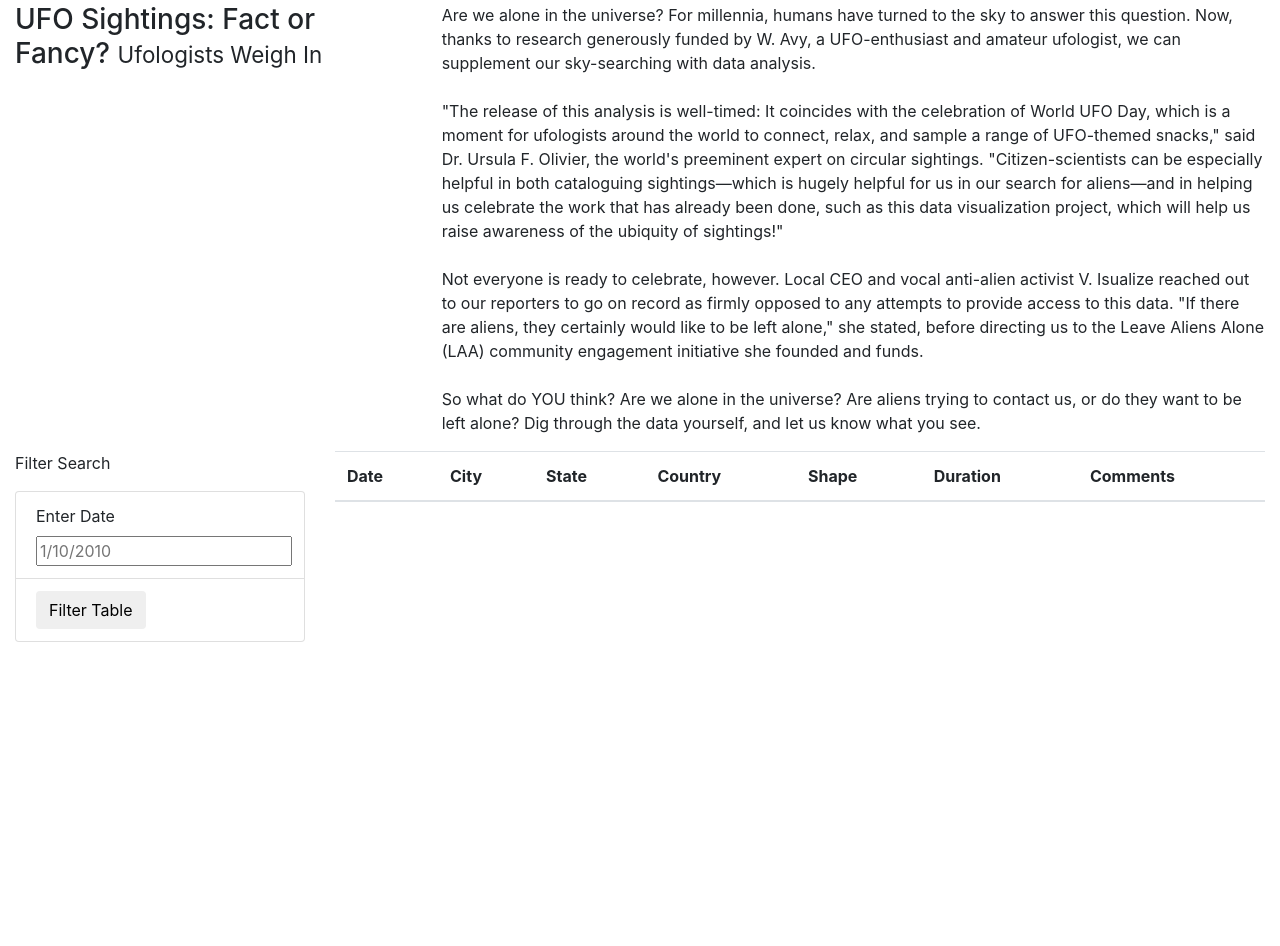
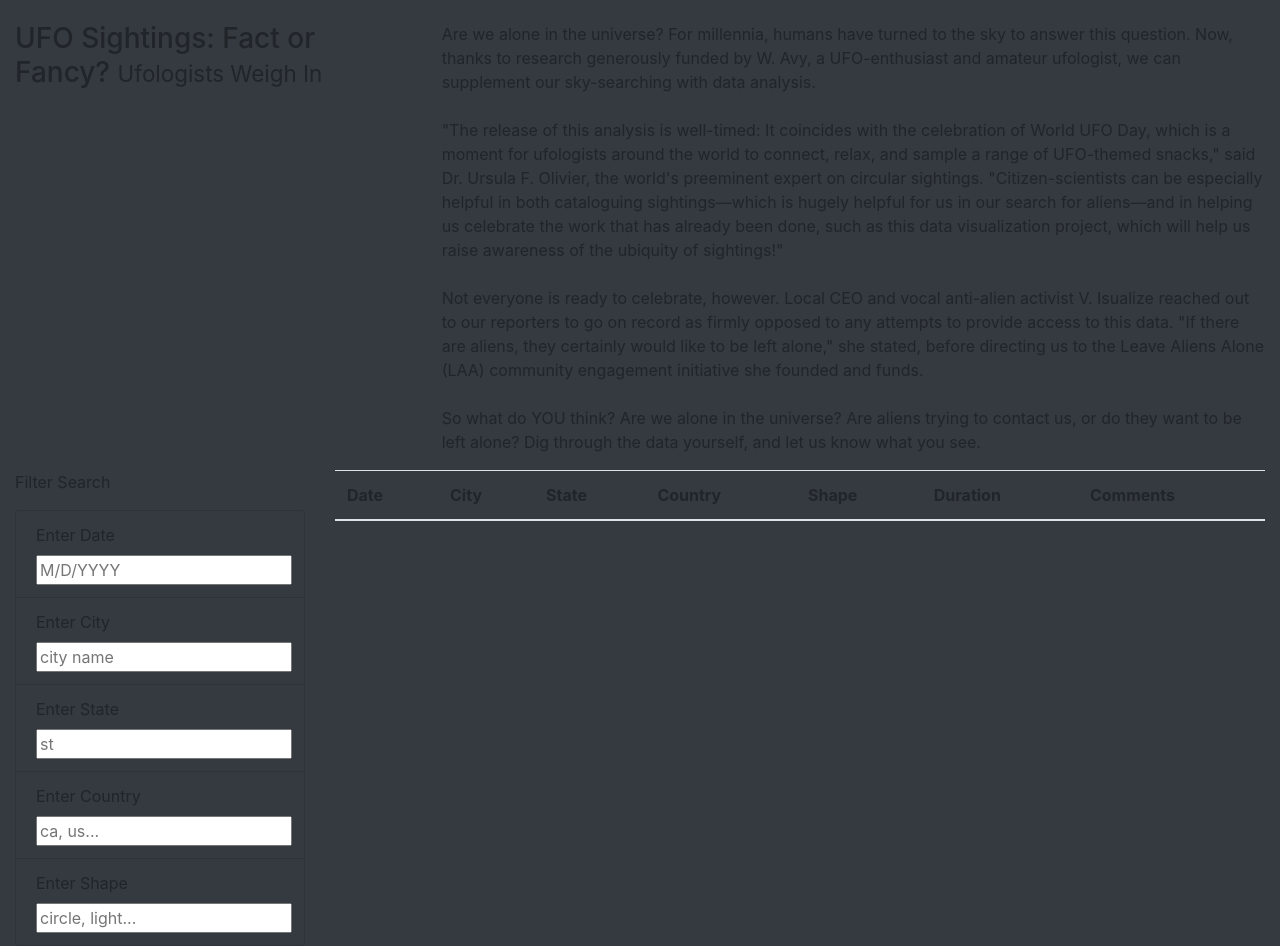
Before and after one commit to lemuslau/UFOs, a plain HTML site: page index.html in a window 1280 px wide. Shown: the part 269-1215 px from the top of the page. Before the commit the page ends 911 px from the top, so only its background shows below. Drawn offline with nearby package versions, Linux system fonts and the light colour scheme.

Commit message:
creating filters, deliverable 1

```diff
--- a/index.html
+++ b/index.html
@@ -13,13 +13,13 @@
     />
     <link rel="stylesheet" href="static/css/style.css">
 </head>
-<body>
+<body class="bg-dark">
     <div class="wrapper">
-        <nav class="navbar navbar-expand-lg">
+        <nav class="navbar navbar-dark bg-dark navbar-expand-lg">
             <a class="navbar-brand" href="index.html">UFO Sightings</a>
           </nav>
     <div class="jumbotron">
-        <h1>The Truth Is Out There</h1>
+        <h1 class="display-4">The Truth is Out There</h1>
     </div>
     <div class="container-fluid">
         <div class="row">
@@ -38,19 +38,33 @@
     <div class="container-fluid">
         <div class="row">
             <div class="col-md-3">
-                <form>
+                <form class="bg-dark">
                     <p>Filter Search</p>
-                <ul class="list-group">
-                    <li class="list-group-item">
+                    <ul class="list-group bg-dark">
+                        <li class="list-group-item bg-dark">
                             <label for="date">Enter Date</label>
-                        <input type="text" placeholder="1/10/2010" id="datetime" />
+                            <input type="text" placeholder="M/D/YYYY" id="datetime" />
                         </li>
-                    <li class="list-group-item">
-                        <button id="filter-btn" type="button" class="btn btn-default">Filter Table</button>
+                        <li class="list-group-item bg-dark">
+                            <label for="city">Enter City</label>
+                            <input type="text" placeholder="city name" id="city" />
+                        </li>
+                        <li class="list-group-item bg-dark">
+                            <label for="state">Enter State</label>
+                            <input type="text" placeholder="st" id="state" />
+                        </li>
+                        <li class="list-group-item bg-dark">
+                            <label for="country">Enter Country</label>
+                            <input type="text" placeholder="ca, us..." id="country" />
+                        </li>
+                        <li class="list-group-item bg-dark">
+                            <label for="shape">Enter Shape</label>
+                            <input type="text" placeholder="circle, light..." id="shape" />
                         </li>
                     </ul>
                 </form>
             </div>
+
             <div class="col-md-9">
                 <table class="table table-striped">
                     <thead>
@@ -70,7 +84,10 @@
         </div>
     </div>
 </div>
-</body>
+
+    <script src="https://cdnjs.cloudflare.com/ajax/libs/d3/6.5.0/d3.js"></script>
+    <script src="static/js/data.js"></script>
+    <script src="static/js/app.js"></script>
 
 </body>
 </html>
```
Lines whose indentation alone changed are shown as unchanged.
